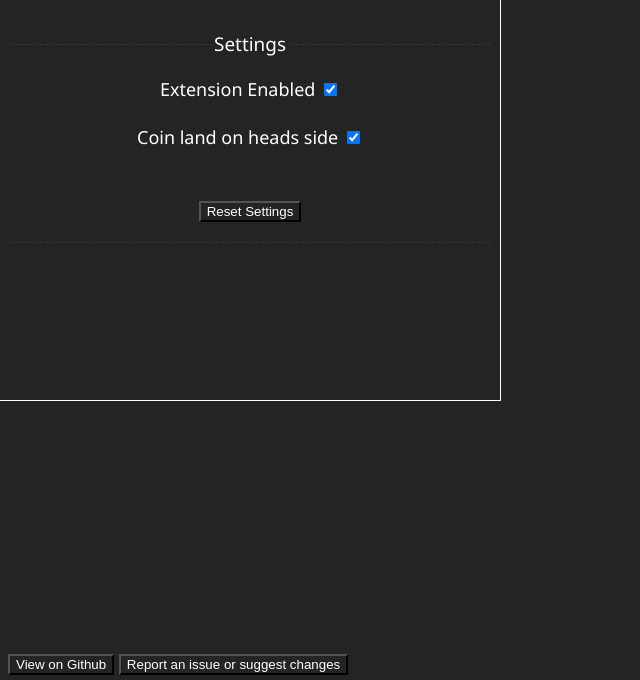
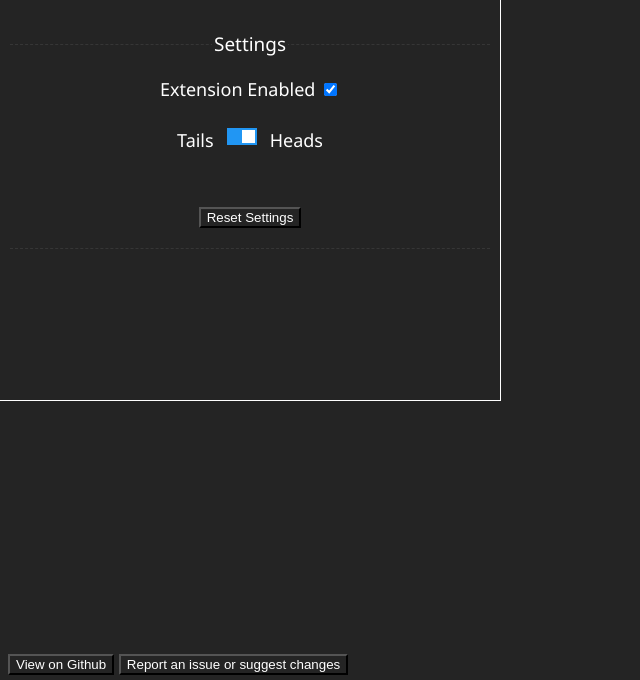
Before and after one commit to Whitelisted1/Rigged-Google-Coin-Flip, a browser extension: page options/options.html in a window 1280 px wide. Shown: the part 120-800 px from the top of the page, without its empty margins (0-640 px from the left). Drawn offline with Linux system fonts and the light colour scheme.

Commit message:
Redesign the heads/tails selector
It is now more clear which side of the coin it will land on

```diff
--- a/options/options.html
+++ b/options/options.html
@@ -3,7 +3,8 @@
     <head>
         <title>Rigged Google Coin Flip</title>
 
-        <link rel="stylesheet" href="options.css">
+        <link rel="stylesheet" href="options.css" type="text/css">
+        <link rel="stylesheet" href="toggleswitch.css" type="text/css">
     </head>
     <body>
         <div id="wrapper">
@@ -24,19 +25,26 @@
 
                 <br><br>
 
-                <span class="tooltip">
-                    <span>Coin land on heads side</span>
-                    <input id="targetHeads" type="checkbox">
 
-                    <span class="tooltipText">
-                        If checked the coin will land on heads. If unchecked the coin will land on tails.
-                        <br>
-                        (Take effect without page reload)
-                    </span>
+                <table style="margin-right: auto; margin-left: auto;">
+                    <tr>
+                        <td style="padding-right: 10px;">
+                            Tails
+                        </td>
+                        <td>
+                            <label class="switch">
+                                <input id="targetHeads" type="checkbox">
+                                <span class="slider"></span>
+                            </label>
+                        </td>
+                        <td style="padding-left: 10px;">
+                            Heads
+                        </td>
+                    </tr>
+                </table>
 
-                </span>
 
-                <br><br><br>
+                <br><br>
 
                 <button id="resetSettings">Reset Settings</button>
             </fieldset>
--- /dev/null
+++ b/options/toggleswitch.css
@@ -0,0 +1,64 @@
+/* Courtesy of https://www.w3schools.com/howto/howto_css_switch.asp */
+
+/* The switch - the box around the slider */
+.switch {
+    position: relative;
+    display: inline-block;
+    width: 30px;
+    height: 17px;
+  }
+
+  /* Hide default HTML checkbox */
+  .switch input {
+    opacity: 0;
+    width: 0;
+    height: 0;
+  }
+
+  /* The slider */
+  .slider {
+    position: absolute;
+    cursor: pointer;
+    top: 0;
+    left: 0;
+    right: 0;
+    bottom: 0;
+    background-color: #ccc;
+    -webkit-transition: .4s;
+    transition: .4s;
+  }
+
+  .slider:before {
+    position: absolute;
+    content: "";
+    height: 13px;
+    width: 13px;
+    left: 2px;
+    bottom: 2px;
+    background-color: white;
+    -webkit-transition: .4s;
+    transition: .4s;
+  }
+
+  input:checked + .slider {
+    background-color: #2196F3;
+  }
+
+  input:focus + .slider {
+    box-shadow: 0 0 1px #2196F3;
+  }
+
+  input:checked + .slider:before {
+    -webkit-transform: translateX(13px);
+    -ms-transform: translateX(13px);
+    transform: translateX(13px);
+  }
+
+  /* Rounded sliders */
+  .slider.round {
+    border-radius: 17px;
+  }
+
+  .slider.round:before {
+    border-radius: 50%;
+  }
```
